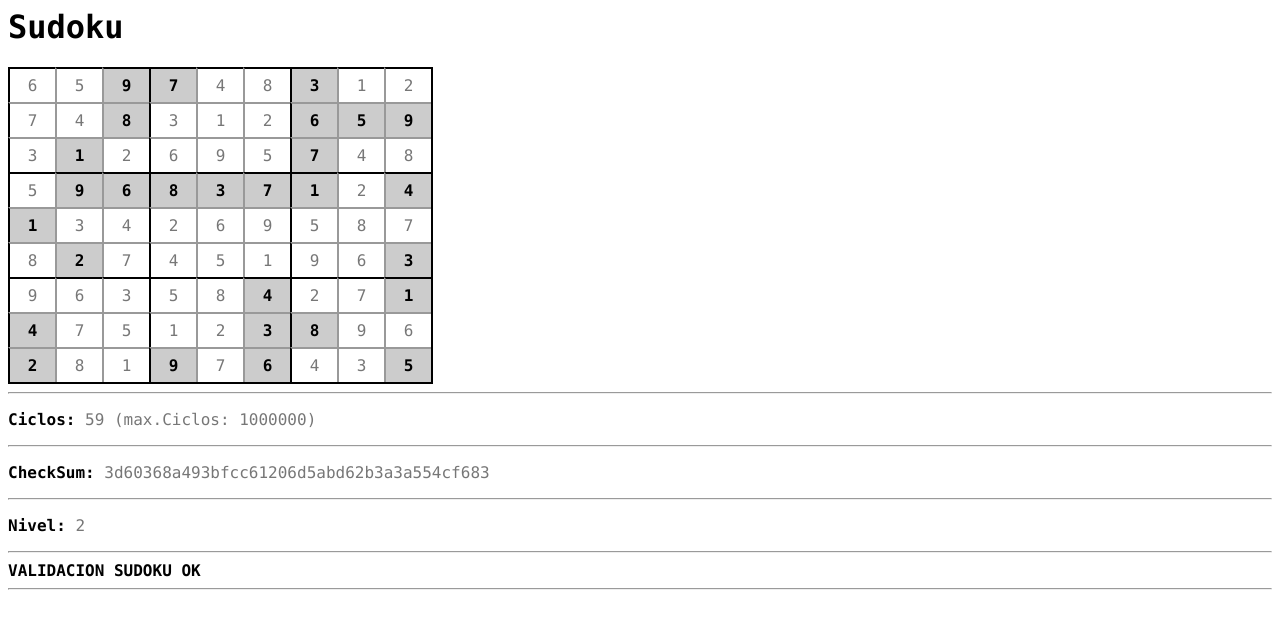
After one commit to jjmejia/sudoku, a PHP site: page / in a window 1280 px wide. The commit adds this page. Shown: the top 629 px of the page. Run offline with PHP 8.4, Linux system fonts and the light colour scheme.

Commit message:
Actualiza clase para la solución de Sudoku. Actualiza archivos README.md.

```diff
--- /dev/null
+++ b/parte-3/index.php
@@ -0,0 +1,30 @@
+<?php
+/**
+ * Script para la prueba y ejecución de la clase Sudoku.
+ *
+ */
+
+require_once 'miSudoku.php';
+
+// Aviso: Este Sudoku tiene mas de una solución!
+$data = '
+	..9|7..|3..
+	..8|...|659
+	.1.|...|7..
+	-----------
+	.96|837|1.4
+	1..|...|...
+	.2.|...|..3
+	-----------
+	...|..4|..1
+	4..|..3|8..
+	2..|9.6|..5
+	';
+
+$sudoku = new miSudoku();
+// $sudoku->debug = true;
+$sudoku->construirBase();
+$sudoku->setFijas($data);
+$sudoku->llenarFilas();
+$sudoku->render();
+$sudoku->validarSolucion();
--- a/parte-3/miSudoku.php
+++ b/parte-3/miSudoku.php
@@ -156,6 +156,10 @@ class miSudoku {
 	 */
 	public function llenarFilas() {
 
+		// Antes de proceder, inicializa pendientes si existen celdas fijas.
+		// En el proceso también fija aquellos valores unicos posibles.
+		$this->inicializarDisponibles();
+
 		$ancho_tablero = $this->anchoTablero();
 
 		$x = 0;
@@ -174,9 +178,7 @@ class miSudoku {
 						if ($this->debug) {
 							echo "<hr>NO HISTORIAL: $x , $y : {$this->infoerror} <pre>"; print_r($this->historial); echo "<hr>"; print_r($this->tablero);
 						}
-						if ($this->infoerror == '') {
-							$this->infoerror = "No pudo solucionar fila {$x}";
-						}
+						$this->infoerror = trim("No pudo solucionar Sudoku, falla encontrada en fila {$x}\n" . $this->infoerror);
 						return false;
 					}
 				}
@@ -245,6 +247,10 @@ class miSudoku {
 								'pre' => $this->tablero[$x][$y]['pre'],
 								'rem' => $removidos
 							);
+
+							// Revisa los posibles valores con solamente un elemento disponible. Si alguno falla
+							// en ser un valor valido, cancela esta actualización.
+							$encontrado = $this->validarUnicos();
 
 							break;
 						}
@@ -386,7 +392,10 @@ class miSudoku {
 			}
 
 			// Elimina los disponibles en los demás elementos de la columna
-			for ($cell_x = $x + 1; $cell_x < $ancho_tablero && $this->infoerror == ''; $cell_x ++) {
+			// BUG: Estaba iniciando en $cell_x = $x + 1 lo que hacia que no liberara hacia atrás.
+			// En tableros en blanco funcionan, pero no en tableros con celdas fijas ya que requiere
+			// limpiar al asignar el valor de dichas celdas.
+			for ($cell_x = 0; $cell_x < $ancho_tablero && $this->infoerror == ''; $cell_x ++) {
 				$this->removerDisponible($cell_x, $y, $valor, $removidos);
 			}
 			// Elimina los disponibles en los demás elementos del bloque
@@ -417,7 +426,7 @@ class miSudoku {
 			&& $this->tablero[$x][$y]['valor'] == '.'
 			&& strpos($this->tablero[$x][$y]['disponibles'], $valor) !== false
 			) {
-			if ($this->tablero[$x][$y]['disponibles'] != $valor) {
+			if ($this->tablero[$x][$y]['disponibles'] !== $valor) {
 				$removidos[] = array(
 					'x' => $x,
 					'y' => $y,
@@ -433,6 +442,163 @@ class miSudoku {
 		}
 
 		return $retornar;
+	}
+
+	/**
+	 * Asigna valores fijos.
+	 * Requiere ejecutar primero $this->construirBase().
+	 * Recibe texto con la estructura del Sudoku deseado, usando "." para indicar las celdas vacias,
+	 * números para las celdas ocupadas (1..9 en un Sudoku de 9x9). Una linea por fila. Las líneas en blanco
+	 * y tabuladores o espacios al inicio/final de cada línea son ignoradas. Opcionalmente puede separar las
+	 * cajas usando el carácter "|" en las fijas e incluyendo una fila con "-" para separar las cajas en horizontal.
+	 * Por ejemplo:
+	 * > ..9|7..|3..
+	 * > ..8|...|659
+	 * > ..1|...|7..
+	 * > -----------
+	 * > .96|837|1.4
+	 * > 1..|...|...
+	 * > .2.|...|..3
+	 * > -----------
+	 * > ...|..4|..1
+	 * > 4..|..3|8..
+	 * > 2..|9.6|..5
+	 */
+	public function setFijas(string $texto) {
+
+		// Limpia todo el tablero (por precaución)
+		$ancho_tablero = $this->anchoTablero();
+		for ($x = 0; $x < $ancho_tablero; $x ++) {
+			for ($y = 0; $y < $ancho_tablero; $y ++) {
+				$this->tablero[$x][$y]['valor'] = '.';
+				$this->tablero[$x][$y]['fija'] = false;
+			}
+		}
+
+		// Puede usar "-", "+" y "|" para facilitar interpretacion. "." para no fijos.
+		$lineas = explode("\n", str_replace(array('-', '|', '+'), '', $texto));
+		$x = 0;
+		$maxvalor = $this->anchoTablero();
+		foreach ($lineas as $linea) {
+			$linea = trim($linea);
+			if ($linea != '') {
+				for ($y=0; $y < strlen($linea); $y++) {
+					if (isset($this->tablero[$x][$y])) {
+						$valor = substr($linea, $y, 1);
+						if (is_numeric($valor) && $valor > 0 && $valor <= $maxvalor) {
+							$this->tablero[$x][$y]['valor'] = $valor;
+							$this->tablero[$x][$y]['fija'] = true;
+							$this->tablero[$x][$y]['disponibles'] = str_replace($valor, '', $this->tablero[$x][$y]['disponibles']);
+						}
+					}
+					else {
+						$this->infoerror = "Sudoku valor fijo manual mal formateado en ({$x},{$y}).";
+						return false;
+					}
+				}
+
+				$x ++;
+			}
+		}
+
+		if ($this->debug) {
+			echo "<pre>"; print_r($this->tablero); echo "</pre><hr>";
+		}
+
+		return true;
+	}
+
+	/**
+	 * Recorre tablero y si encuentra que existen celdas fijas, revisa valores disponibles asociados.
+	 */
+	private function inicializarDisponibles() {
+
+		$hay_fijas = false;
+		$ancho_tablero = $this->anchoTablero();
+
+		for ($x = 0; $x < $ancho_tablero; $x ++) {
+			for ($y = 0; $y < $ancho_tablero; $y ++) {
+				if ($this->tablero[$x][$y]['fija']) {
+					$this->actualizarDisponibles($x, $y);
+					$hay_fijas = true;
+				}
+			}
+		}
+		// Valida unicos solamente si encontró fijas
+		if ($hay_fijas) {
+			$this->validarUnicos();
+		}
+	}
+
+	/**
+	 * Recorre el tablero buscando celdas en blanco que pueden tomar uno y solamente un valor disponible.
+	 *
+	 * @return bool TRUE si el valor es aceptable por las reglas del Sudoku, FALSE en otro caso.
+	 */
+	private function validarUnicos() {
+
+		$ancho_tablero = $this->anchoTablero();
+
+		for ($x = 0; $x < $ancho_tablero; $x ++) {
+			for ($y = 0; $y < $ancho_tablero; $y ++) {
+				if ($this->tablero[$x][$y]['valor'] == '.'
+					&& strlen($this->tablero[$x][$y]['disponibles']) == 1) {
+					if (!$this->llenarCelda($x, $y)) {
+						// No encaja
+						if ($this->debug) {
+							echo "* VALORUNICO NOK en ($x,$y): {$this->infoerror}<hr>";
+						}
+						return false;
+					}
+				}
+			}
+		}
+
+		return true;
+	}
+
+	/**
+	 * Revisa el tablero solucionado y garantiza que todos los valores cumplen con las reglas del Sudoku.
+	 * Imprime mensaje de texto opcionalmente.
+	 *
+	 * @param bool $solo_validar TRUE no imprime mensajes de texto.
+	 * @return bool TRUE si el tablero quedó bien solucionado, FALSE en otro caso.
+	 */
+	public function validarSolucion(bool $solo_validar = false) {
+
+		if ($this->infoerror != '') {
+			if (!$solo_validar) {
+				echo "<p class=\"error\"><b>Aviso:</b><br />" . nl2br($this->infoerror) . "</p>";
+			}
+			return false;
+		}
+
+		$ancho_tablero = $this->anchoTablero();
+		for ($x = 0; $x < $ancho_tablero; $x ++) {
+			for ($y = 0; $y < $ancho_tablero; $y ++) {
+				if ($this->tablero[$x][$y]['valor'] == '.') {
+					$this->infoerror = 'Tablero no solucionado completamente';
+					if (!$solo_validar) {
+						echo "<hr><b>ERROR VALIDACION SUDOKU</b> en ($x,$y) : {$this->infoerror}<hr>";
+					}
+					return false;
+				}
+				elseif (!$this->evalCelda($x, $y, $this->tablero[$x][$y]['valor'])) {
+					// Realiza repeticiones hacia las filas de arriba
+					// ya que la combinación final no genera resultados validos.
+					if (!$solo_validar) {
+						echo "<hr><b>ERROR VALIDACION SUDOKU</b> en ($x,$y) : {$this->infoerror}<hr>";
+					}
+					return false;
+				}
+			}
+		}
+
+		if (!$solo_validar) {
+			echo "<hr><b>VALIDACION SUDOKU OK</b><hr>";
+		}
+
+		return true;
 	}
 
 	/**
@@ -452,6 +618,8 @@ class miSudoku {
 	td.x-borde { border-top-color:#000; }
 	td.y-borde { border-left-color:#000; }
 	td.fija { font-weight:bold; background:#ccc; color:#000; }
+	.error { padding:10px; border:1px solid darkred; color:darkred; margin:10px 0; }
+	.error b { color:darkred; }
 </style>
 <h1>Sudoku</h1>
 ';
```
Also changed, not shown: README.md, parte-3/README.md (added).
